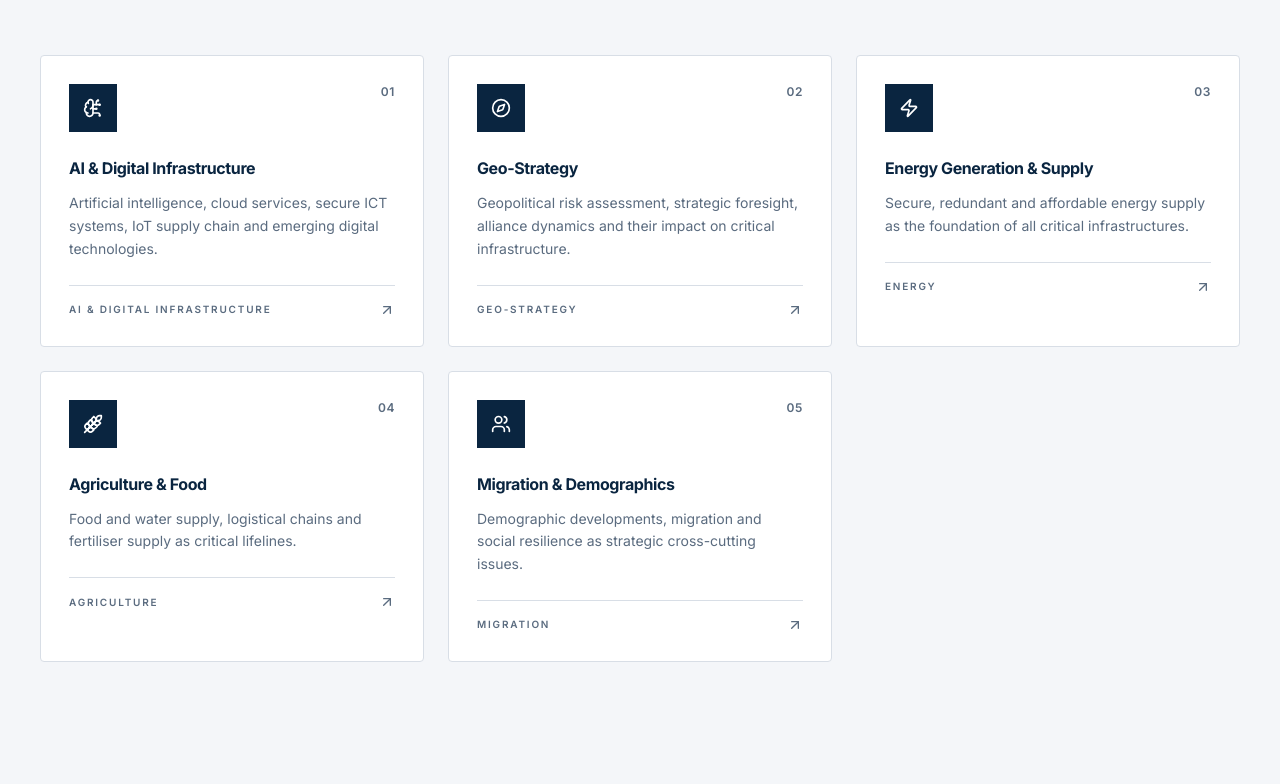
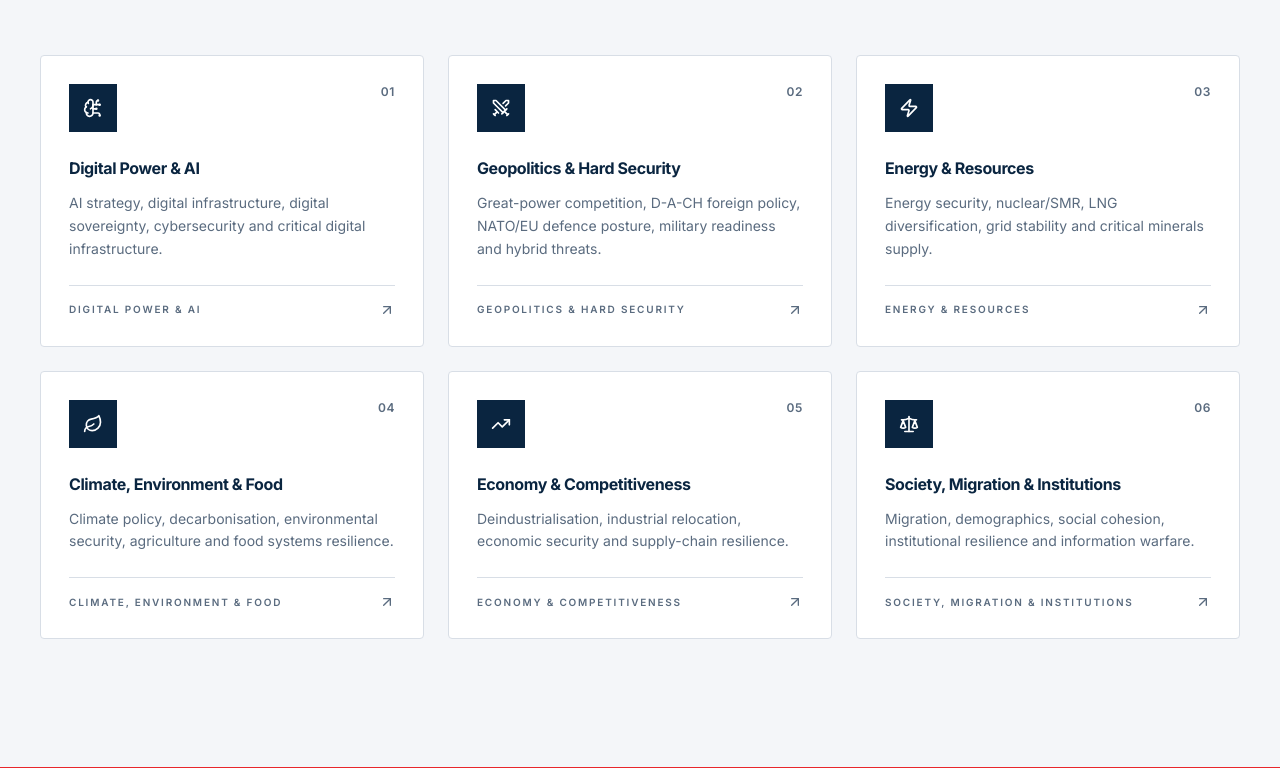
Before and after one commit to brvncde-dotcom/src-website, a Next.js app: page / in a window 1280 px wide. Shown: the part 2013-2797 px from the top of the page. Built offline with nearby package versions, Linux system fonts and the light colour scheme; no server answers; the database is empty; a web font is replaced by a local one.

Commit message:
5fc2c03a-f168-44e0-9926-d25e3dce860c

```diff
--- a/src/app/admin/reports/AdminReportsPage.tsx
+++ b/src/app/admin/reports/AdminReportsPage.tsx
@@ -34,11 +34,12 @@ import {
 } from "lucide-react";
 
 const SECTION_LABELS: Record<string, string> = {
-  "ai-digital-infrastructure": "AI & Digital Infrastructure",
-  "geo-strategy": "Geo-Strategy",
-  energy: "Energy",
-  agriculture: "Agriculture",
-  migration: "Migration",
+  "digital-power-ai": "Digital Power & AI",
+  "geopolitics-hard-security": "Geopolitics & Hard Security",
+  "energy-resources": "Energy & Resources",
+  "climate-environment-food": "Climate, Environment & Food",
+  "economy-competitiveness": "Economy & Competitiveness",
+  "society-migration-institutions": "Society, Migration & Institutions",
 };
 
 const STATUS_COLORS: Record<string, string> = {
@@ -466,7 +467,7 @@ Content-Type: application/json
   "author": "SRC Expert Panel"
 }
 
-Sections: ai-digital-infrastructure | geo-strategy | energy | agriculture | migration
+Sections: digital-power-ai | geopolitics-hard-security | energy-resources | climate-environment-food | economy-competitiveness | society-migration-institutions
 Types: Analysis | Strategy Paper | Statement | Brief | Report`}</pre>
           </div>
         </div>
--- a/src/app/page.tsx
+++ b/src/app/page.tsx
@@ -14,10 +14,7 @@ import {
 } from "@/components/ui/accordion";
 import {
   Shield,
-  Server,
   Zap,
-  Wheat,
-  Users,
   ArrowRight,
   ArrowUpRight,
   ArrowDown,
@@ -36,7 +33,11 @@ import {
   Briefcase,
   Megaphone,
   BrainCircuit,
-  Compass,
+  Swords,
+  Users,
+  Leaf,
+  TrendingUp,
+  Scale,
 } from "lucide-react";
 
 const NAV_ITEMS = [
@@ -52,84 +53,99 @@ const FOCUS_AREAS = [
   {
     icon: BrainCircuit,
     num: "01",
-    title: "AI & Digital Infrastructure",
-    desc: "Artificial intelligence, cloud services, secure ICT systems, IoT supply chain and emerging digital technologies.",
-    tag: "ai-digital-infrastructure",
+    title: "Digital Power & AI",
+    desc: "AI strategy, digital infrastructure, digital sovereignty, cybersecurity and critical digital infrastructure.",
+    tag: "digital-power-ai",
   },
   {
-    icon: Compass,
+    icon: Swords,
     num: "02",
-    title: "Geo-Strategy",
-    desc: "Geopolitical risk assessment, strategic foresight, alliance dynamics and their impact on critical infrastructure.",
-    tag: "geo-strategy",
+    title: "Geopolitics & Hard Security",
+    desc: "Great-power competition, D-A-CH foreign policy, NATO/EU defence posture, military readiness and hybrid threats.",
+    tag: "geopolitics-hard-security",
   },
   {
     icon: Zap,
     num: "03",
-    title: "Energy Generation & Supply",
-    desc: "Secure, redundant and affordable energy supply as the foundation of all critical infrastructures.",
-    tag: "energy",
+    title: "Energy & Resources",
+    desc: "Energy security, nuclear/SMR, LNG diversification, grid stability and critical minerals supply.",
+    tag: "energy-resources",
   },
   {
-    icon: Wheat,
+    icon: Leaf,
     num: "04",
-    title: "Agriculture & Food",
-    desc: "Food and water supply, logistical chains and fertiliser supply as critical lifelines.",
-    tag: "agriculture",
+    title: "Climate, Environment & Food",
+    desc: "Climate policy, decarbonisation, environmental security, agriculture and food systems resilience.",
+    tag: "climate-environment-food",
   },
   {
-    icon: Users,
+    icon: TrendingUp,
     num: "05",
-    title: "Migration & Demographics",
-    desc: "Demographic developments, migration and social resilience as strategic cross-cutting issues.",
-    tag: "migration",
+    title: "Economy & Competitiveness",
+    desc: "Deindustrialisation, industrial relocation, economic security and supply-chain resilience.",
+    tag: "economy-competitiveness",
+  },
+  {
+    icon: Scale,
+    num: "06",
+    title: "Society, Migration & Institutions",
+    desc: "Migration, demographics, social cohesion, institutional resilience and information warfare.",
+    tag: "society-migration-institutions",
   },
 ];
 
 const CIRCLES = [
   {
     icon: BrainCircuit,
-    title: "Circle I — AI & Digital Infrastructure",
-    desc: "Artificial intelligence, digital technologies, secure cloud services, IoT supply chain.",
+    title: "Circle I — Digital Power & AI",
+    desc: "AI strategy, digital infrastructure, digital sovereignty and cybersecurity.",
     focus:
-      "AI governance, resilient ICT systems, supply chain security, zero-trust architectures, data centre resilience.",
+      "AI governance, zero-trust architectures, critical digital infrastructure resilience, digital sovereignty, cyber defence.",
   },
   {
-    icon: Compass,
-    title: "Circle II — Geo-Strategy",
-    desc: "Geopolitical dynamics, strategic foresight and alliance analysis.",
+    icon: Swords,
+    title: "Circle II — Geopolitics & Hard Security",
+    desc: "Great-power competition, defence posture and hybrid threats.",
     focus:
-      "Geopolitical risk assessment, supply route vulnerabilities, D-A-CH strategic positioning, alliance resilience.",
+      "NATO/EU defence posture, military readiness, D-A-CH foreign policy alignment, hybrid and coercive threat analysis.",
   },
   {
     icon: Zap,
-    title: "Circle III — Energy",
-    desc: "Energy generation, supply and security in the D-A-CH region.",
+    title: "Circle III — Energy & Resources",
+    desc: "Energy security, critical minerals and supply-chain resilience.",
     focus:
-      "Security of supply, storage technologies, grid expansion planning, redundancy, geopolitical independence.",
+      "Nuclear/SMR deployment, LNG diversification, grid stability, critical minerals supply, geopolitical independence.",
   },
   {
-    icon: Wheat,
-    title: "Circle IV — Agriculture",
-    desc: "Food and water supply, logistics chains and fertilisers.",
+    icon: Leaf,
+    title: "Circle IV — Climate, Environment & Food",
+    desc: "Climate policy, environmental security and food systems.",
     focus:
-      "Supply resilience, water infrastructure, regional autarky, logistics chains.",
+      "Decarbonisation pathways, environmental security, agriculture resilience, food systems, water infrastructure.",
   },
   {
-    icon: Users,
-    title: "Circle V — Migration & Demographics",
-    desc: "Demographic development and social resilience.",
+    icon: TrendingUp,
+    title: "Circle V — Economy & Competitiveness",
+    desc: "Economic security, industrial policy and supply-chain resilience.",
     focus:
-      "Securing skilled labour, integration strategies, social cohesion, regional development.",
+      "Deindustrialisation risks, industrial relocation, economic coercion, supply-chain resilience, D-A-CH competitiveness.",
+  },
+  {
+    icon: Scale,
+    title: "Circle VI — Society, Migration & Institutions",
+    desc: "Social cohesion, migration, demographics and institutional resilience.",
+    focus:
+      "Migration policy, demographic trends, social cohesion, institutional capture, information warfare, democratic resilience.",
   },
 ];
 
 const SECTION_LABELS: Record<string, string> = {
-  "ai-digital-infrastructure": "AI & Digital Infrastructure",
-  "geo-strategy": "Geo-Strategy",
-  energy: "Energy",
-  agriculture: "Agriculture",
-  migration: "Migration",
+  "digital-power-ai": "Digital Power & AI",
+  "geopolitics-hard-security": "Geopolitics & Hard Security",
+  "energy-resources": "Energy & Resources",
+  "climate-environment-food": "Climate, Environment & Food",
+  "economy-competitiveness": "Economy & Competitiveness",
+  "society-migration-institutions": "Society, Migration & Institutions",
 };
 
 interface DbReport {
@@ -186,7 +202,7 @@ const FAQ_ITEMS = [
   },
   {
     q: "Which topics does the SRC cover?",
-    a: "The SRC covers five central focus areas: AI & Digital Infrastructure, Geo-Strategy, Energy Generation & Supply, Agriculture & Food, and Migration & Demographics. Each area is supported by a dedicated Circle of Competence with specialised experts.",
+    a: "The SRC covers six central focus areas: Digital Power & AI, Geopolitics & Hard Security, Energy & Resources, Climate, Environment & Food, Economy & Competitiveness, and Society, Migration & Institutions. Each area is supported by a dedicated Circle of Competence with specialised experts.",
   },
 ];
 
@@ -408,8 +424,8 @@ export default function Home() {
                 {[
                   { icon: Activity, label: "Founded", value: "Autumn 2022" },
                   { icon: Globe, label: "D-A-CH Countries", value: "3" },
-                  { icon: ShieldCheck, label: "Focus Sectors", value: "5" },
-                  { icon: ShieldCheck, label: "Circles of Competence", value: "5" },
+                  { icon: ShieldCheck, label: "Focus Sectors", value: "6" },
+                  { icon: ShieldCheck, label: "Circles of Competence", value: "6" },
                 ].map((stat) => (
                   <div key={stat.label}>
                     <div className="flex items-center gap-2 text-muted-foreground mb-3">
@@ -509,7 +525,7 @@ export default function Home() {
             <div className="max-w-2xl mb-14">
               <SectionLabel num="02" label="Focus Areas" />
               <h2 className="heading-serif mt-6 text-3xl sm:text-4xl font-bold tracking-tight leading-tight">
-                Five central focus areas for the security and resilience of the
+                Six central focus areas for the security and resilience of the
                 D-A-CH region
               </h2>
             </div>
--- a/src/lib/db.ts
+++ b/src/lib/db.ts
@@ -9,21 +9,23 @@ export const prisma = globalForPrisma.prisma ?? new PrismaClient();
 if (process.env.NODE_ENV !== "production") globalForPrisma.prisma = prisma;
 
 export const VALID_SECTIONS = [
-  "ai-digital-infrastructure",
-  "geo-strategy",
-  "energy",
-  "agriculture",
-  "migration",
+  "digital-power-ai",
+  "geopolitics-hard-security",
+  "energy-resources",
+  "climate-environment-food",
+  "economy-competitiveness",
+  "society-migration-institutions",
 ] as const;
 
 export type Section = (typeof VALID_SECTIONS)[number];
 
 export const SECTION_LABELS: Record<Section, string> = {
-  "ai-digital-infrastructure": "AI & Digital Infrastructure",
-  "geo-strategy": "Geo-Strategy",
-  energy: "Energy",
-  agriculture: "Agriculture",
-  migration: "Migration",
+  "digital-power-ai": "Digital Power & AI",
+  "geopolitics-hard-security": "Geopolitics & Hard Security",
+  "energy-resources": "Energy & Resources",
+  "climate-environment-food": "Climate, Environment & Food",
+  "economy-competitiveness": "Economy & Competitiveness",
+  "society-migration-institutions": "Society, Migration & Institutions",
 };
 
 export const VALID_TYPES = [
```
Also changed, not shown: 1 other file (tests, documents, lock files or other folders).
